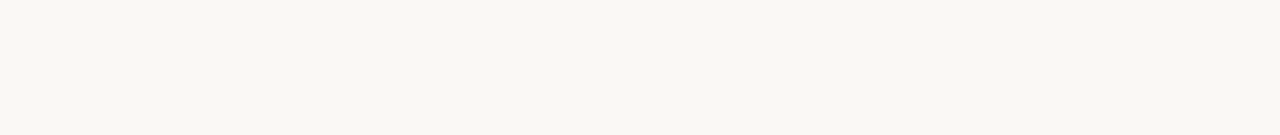
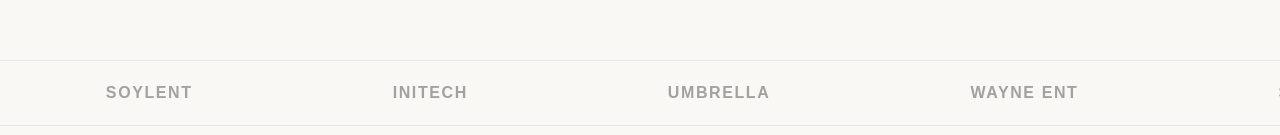
Before and after one commit to Shaamil777/dr.omar_portfolio, a Next.js app: page / in a window 1280 px wide. Shown: the part 817-952 px from the top of the page. Built offline with nearby package versions, Linux system fonts and the light colour scheme; a web font is replaced by a local one.

Commit message:
feat:added logo slider to hero section bottom with scroll movement and automatic sliding

```diff
--- a/src/sections/home/Hero.tsx
+++ b/src/sections/home/Hero.tsx
@@ -1,6 +1,76 @@
 "use client";
 
-import { motion } from "framer-motion";
+import { useRef } from "react";
+import {
+  motion,
+  useScroll,
+  useSpring,
+  useTransform,
+  useMotionValue,
+  useVelocity,
+  useAnimationFrame
+} from "framer-motion";
+
+const wrap = (min: number, max: number, v: number) => {
+  const rangeSize = max - min;
+  return ((((v - min) % rangeSize) + rangeSize) % rangeSize) + min;
+};
+
+const brands = [
+  "ACME CORP",
+  "GLOBEX",
+  "SOYLENT",
+  "INITECH",
+  "UMBRELLA",
+  "WAYNE ENT",
+  "STARK IND",
+  "VANDELAY",
+  "HOOLI",
+  "MASSIVE DYNAMIC"
+];
+
+function LogoSlider({ baseVelocity = -1 }: { baseVelocity?: number }) {
+  const baseX = useMotionValue(0);
+  const { scrollY } = useScroll();
+  const scrollVelocity = useVelocity(scrollY);
+  const smoothVelocity = useSpring(scrollVelocity, {
+    damping: 50,
+    stiffness: 400
+  });
+  const velocityFactor = useTransform(smoothVelocity, [0, 1000], [0, 5], {
+    clamp: false
+  });
+
+  const x = useTransform(baseX, (v) => `${wrap(-50, 0, v)}%`);
+
+  const directionFactor = useRef<number>(1);
+  useAnimationFrame((t, delta) => {
+    let moveBy = directionFactor.current * baseVelocity * (delta / 1000) * 2;
+
+    if (velocityFactor.get() < 0) {
+      directionFactor.current = -1;
+    } else if (velocityFactor.get() > 0) {
+      directionFactor.current = 1;
+    }
+
+    moveBy += directionFactor.current * moveBy * velocityFactor.get();
+    baseX.set(baseX.get() + moveBy);
+  });
+
+  return (
+    <div className="absolute bottom-4 lg:bottom-8 left-0 w-full overflow-hidden flex flex-nowrap py-5 border-y border-neutral-200 bg-[#FAF8F5] z-40">
+      <motion.div className="flex font-national2 uppercase text-sm lg:text-base text-neutral-400 whitespace-nowrap items-center" style={{ x }}>
+        {[...Array(4)].map((_, i) => (
+          <div key={i} className="flex gap-25 lg:gap-50 px-6 lg:px-12 items-center">
+            {brands.map((brand, idx) => (
+              <span key={idx} className="font-semibold tracking-[0.1em] hover:text-neutral-600 transition-colors duration-300 cursor-pointer">{brand}</span>
+            ))}
+          </div>
+        ))}
+      </motion.div>
+    </div>
+  );
+}
 
 export default function Hero() {
   const wordVariants = {
@@ -17,7 +87,7 @@
   };
 
   return (
-    <section className="relative min-h-screen bg-[#FAF8F5] flex flex-col justify-center py-24 lg:py-32 px-6 lg:px-16 overflow-hidden">
+    <section className="relative min-h-screen bg-[#FAF8F5] flex flex-col justify-center pt-24 pb-36 lg:pt-32 lg:pb-40 px-6 lg:px-16 overflow-hidden">
 
       {/* Polaroid Card 1 - Behind 'WE' */}
       <motion.div
@@ -47,7 +117,7 @@
           animate={{ opacity: 1, scale: 1, rotate: 15, y: 0 }}
           transition={{ delay: 1, duration: 1.2, ease: [0.16, 1, 0.3, 1] }}
           className="absolute z-20 flex flex-col p-1.5 pb-6 w-36 h-44 md:p-2 md:pb-8 md:w-48 md:h-60 lg:w-64 lg:h-80 bg-white shadow-2xl border border-neutral-100"
-          style={{ top: "33%", left: "55%" }}
+          style={{ top: "33%", left: "60%" }}
         >
           <div className="flex-1 bg-neutral-200 w-full h-full flex flex-col items-center justify-center border border-black/5 overflow-hidden relative">
             <motion.img
@@ -62,7 +132,7 @@
         </motion.div>
 
         {/* Left Side: Typography */}
-        <div className="w-full lg:w-[75%] flex flex-col mt-12 lg:mt-24 text-[rgb(14,22,35)] font-national2 font-light uppercase tracking-[0.04em] leading-[0.7] text-[14vw] lg:text-[240px] lg:leading-[165px]">
+        <div className="w-full lg:w-[75%] flex flex-col mt-12 lg:mt-24 text-black font-national2 font-light uppercase tracking-[0.04em] leading-[0.7] text-[14vw] lg:text-[240px] lg:leading-[165px]">
 
           {/* Row 1 */}
           <div className="flex flex-col lg:flex-row w-full lg:justify-between items-start lg:items-end gap-6 lg:gap-0 mb-6 lg:mb-12 relative z-10 whitespace-nowrap">
@@ -133,6 +203,7 @@
 
       </div>
 
+      <LogoSlider />
     </section>
   );
 }
```
